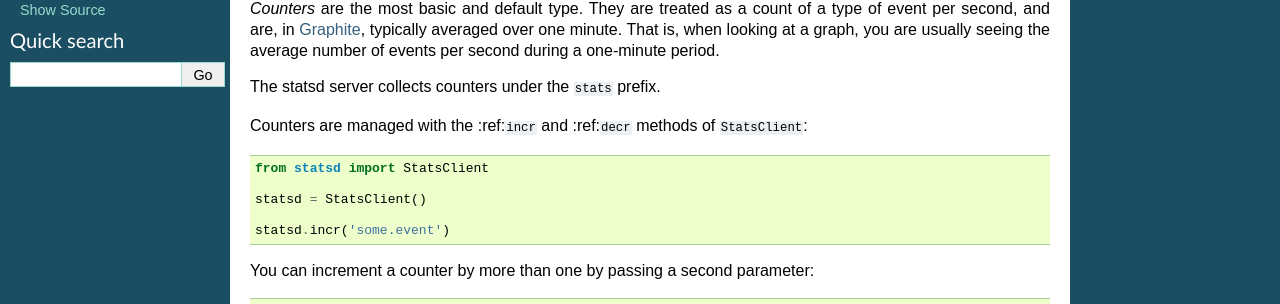
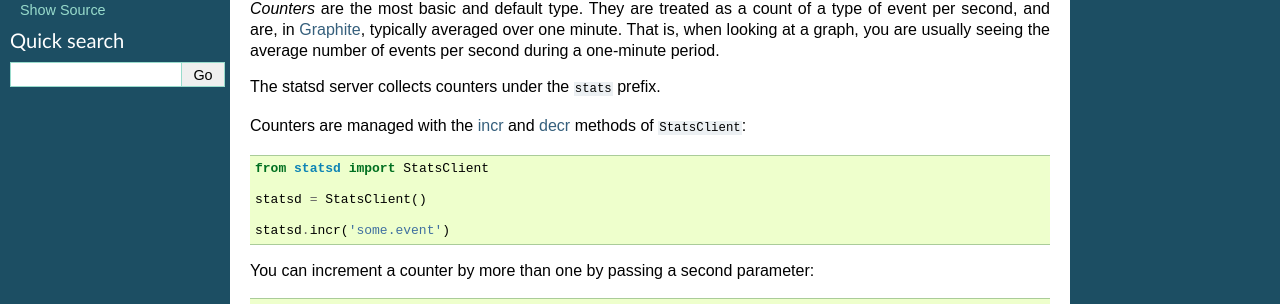
Before and after one commit to jsocol/pystatsd, a Sphinx documentation site: the page built from docs/types.rst, in a window 1280 px wide and 1400 px high. Shown: the part 286-590 px from the top of the window. Built offline with Sphinx 7.4.7, drawn with Linux system fonts in a browser that asks for light colours; formulas are drawn with MathJax 3.

Commit message:
Clean up Sphinx refs.

```diff
--- a/docs/timing.rst
+++ b/docs/timing.rst
@@ -13,7 +13,7 @@ Calling ``timing`` manually
 ===========================
 
 The simplest way to use a timer is to record the time yourself and send it
-manually, using the :ref:``timing`` method::
+manually, using the :ref:`timing` method::
 
     import time
     from statsd import StatsClient
@@ -31,7 +31,7 @@ manually, using the :ref:``timing`` method::
 Using a context manager
 =======================
 
-Each ``StatsClient`` instance contains a :ref:``timer`` attribute that can be
+Each ``StatsClient`` instance contains a :ref:`timer` attribute that can be
 used as a context manager or a decorator. When used as a context manager, it
 will automatically report the time taken for the inner block::
 
--- a/docs/types.rst
+++ b/docs/types.rst
@@ -26,7 +26,7 @@ number of events per second during a one-minute period.
 
 The statsd server collects counters under the ``stats`` prefix.
 
-Counters are managed with the :ref:``incr`` and :ref:``decr`` methods of
+Counters are managed with the :ref:`incr` and :ref:`decr` methods of
 ``StatsClient``::
 
     from statsd import StatsClient
@@ -117,7 +117,7 @@ track how many active WebSocket connections you have.
 
 The statsd server collects gauges under the ``stats.gauges`` prefix.
 
-The :ref:``gauge`` method also support the ``rate`` parameter to sample data
+The :ref:`gauge` method also support the ``rate`` parameter to sample data
 back to the statsd server, but use it with care, especially with gauges that
 may not be updated very often.
 
```
